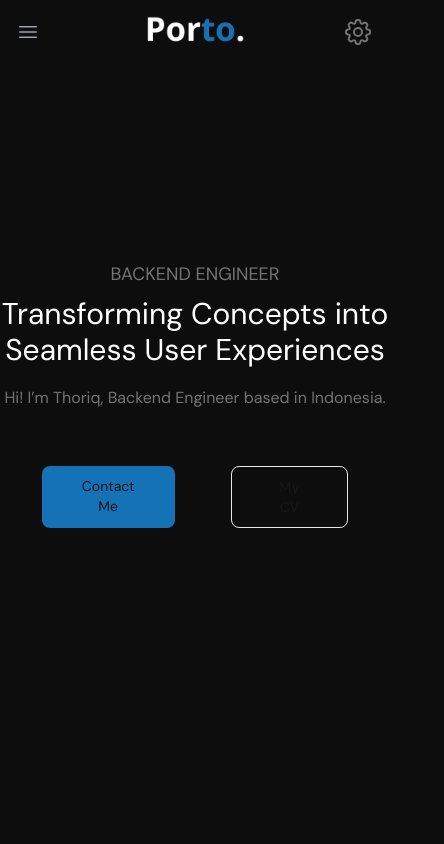
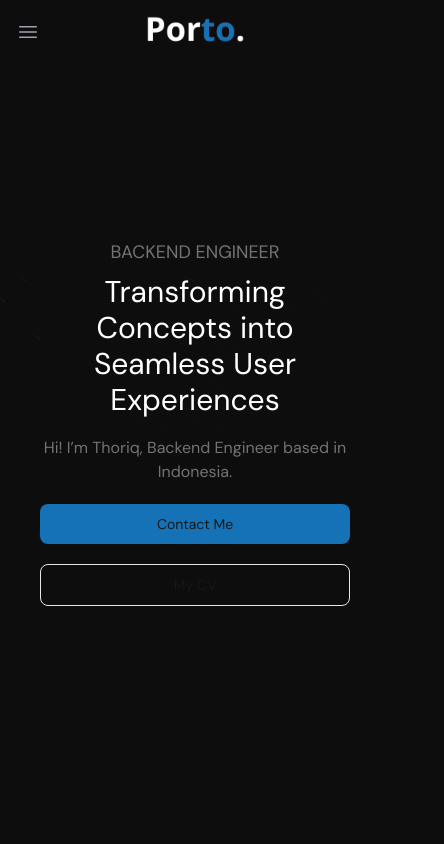
Before and after one commit to thoriqwildan/portfolio, a Next.js app: page / in a window 390 px wide. Shown: the top 844 px of the page, 444 px wide, since content can reach past the window. Built offline with nearby package versions, Linux system fonts and the light colour scheme.

Commit message:
Fixing hero background

```diff
--- a/app/ui/background-beams.tsx
+++ b/app/ui/background-beams.tsx
@@ -60,7 +60,7 @@ export const BackgroundBeams = React.memo(
     return (
       <div
         className={cn(
-          "absolute  h-full w-full inset-0  [mask-size:40px] [mask-repeat:no-repeat] flex items-center justify-center",
+          "absolute h-full w-full inset-0 -z-20 [mask-size:40px] [mask-repeat:no-repeat] flex items-center justify-center",
           className
         )}
       >
--- a/app/ui/hero.tsx
+++ b/app/ui/hero.tsx
@@ -1,18 +1,22 @@
 import { ArrowUpRightIcon } from '@heroicons/react/24/outline'
 import Link from 'next/link'
+import { BackgroundBeams } from './background-beams'
 
 export default function Hero() {
     return (
-        <div className="flex flex-row place-content-center max-w-full h-svh items-stretch ">
+        <>
+        <div className="flex flex-row place-content-center max-w-full h-svh items-stretch">
             <div className=" md:p-16 p-10 flex justify-center place-content-center flex-col md:items-center text-center md:text-start">
                 <h2 className="text-graycustom text-lg text-center place-items-center">BACKEND ENGINEER</h2>
                 <h1 className="text-white my-2 md:text-5xl text-3xl max-w-screen-md text-center">Transforming Concepts into Seamless User Experiences</h1>
                 <p className="text-base  mt-2.5 text-graycustom text-center">Hi! I’m Thoriq, Backend Engineer based in Indonesia.</p>
-                <div className='m-7 flex'>
-                <Link href={'#'} className='transition hover:scale-105 ease-in-out duration-300 m-7 bg-bluecustom rounded-lg px-10 py-2.5 text-sm '>Contact Me</Link>
-                <Link href={'#'} className=' m-7 border rounded-lg px-12 py-2.5 text-sm'>My CV</Link>
+                <div className='md:m-7 flex flex-col md:flex-row'>
+                <Link href={'#'} className='transition hover:scale-110 ease-in-out duration-300 md:m-7 my-5 bg-bluecustom rounded-lg px-10 py-2.5 text-sm '>Contact Me</Link>
+                <Link href={'#'} className='transition hover:scale-110 ease-in-out duration-300 border md:m-7 rounded-lg px-12 py-2.5 text-sm'>My CV</Link>
                 </div>
             </div>
+        <BackgroundBeams/>
         </div>
+        </>
     )
 }
--- a/app/ui/navbar.tsx
+++ b/app/ui/navbar.tsx
@@ -56,51 +56,13 @@ export default function NavBar() {
             </div>
           <div className="absolute inset-y-0 right-0 flex items-center pr-2 sm:static sm:inset-auto sm:ml-6 sm:pr-0">
 
-            {/* Profile dropdown */}
-            <Menu as="div" className="relative ml-3">
-              <div>
-                <MenuButton className="relative flex rounded-full data-[open]:animate-rotatemin90 text-sm focus:outline-none  focus:ring-offset-2 focus:ring-offset-gray-800">
-                  <span className="absolute -inset-1.5" />
-                  <span className="sr-only">Setting</span>
-                  <Cog8ToothIcon className=' block size-8 text-graycustom'/>
-                </MenuButton>
-              </div>
-              <MenuItems
-                transition
-                className="absolute right-0 z-10 mt-2 w-48 origin-top-right rounded-md bg-gray-900 py-1 shadow-lg ring-1 ring-black/5 transition focus:outline-none data-[closed]:scale-95 data-[closed]:transform data-[closed]:opacity-0 data-[enter]:duration-100 data-[leave]:duration-75 data-[enter]:ease-out data-[leave]:ease-in"
-              >
-                <MenuItem>
-                  <a
-                    href="#"
-                    className="block px-4 py-2 text-sm text-gray-200 data-[focus]:bg-gray-700 data-[focus]:outline-none"
-                  >
-                    Your Profile
-                  </a>
-                </MenuItem>
-                <MenuItem>
-                  <a
-                    href="#"
-                    className="block px-4 py-2 text-sm text-gray-200 data-[focus]:bg-gray-700 data-[focus]:outline-none"
-                  >
-                    Settings
-                  </a>
-                </MenuItem>
-                <MenuItem>
-                  <a
-                    href="#"
-                    className="block px-4 py-2 text-sm text-gray-200 data-[focus]:bg-gray-700 data-[focus]:outline-none"
-                  >
-                    Sign out
-                  </a>
-                </MenuItem>
-              </MenuItems>
-            </Menu>
+
           </div>
           </div>
         </div>
       </div>
 
-      <DisclosurePanel className="sm:hidden">
+      <DisclosurePanel className="sm:hidden transition duration-200 ease-in-out delay-150">
         <div className="space-y-1 px-2 pb-3 pt-2">
           {navigation.map((item) => (
             <DisclosureButton
```
Also changed, not shown: 1 other file (tests, documents, lock files or other folders).
